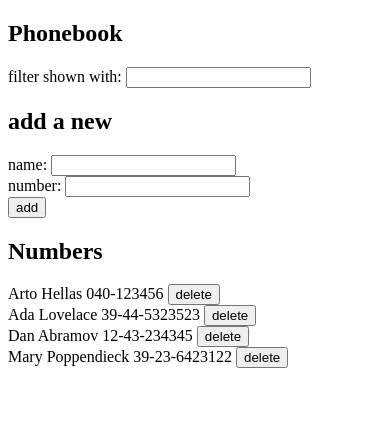
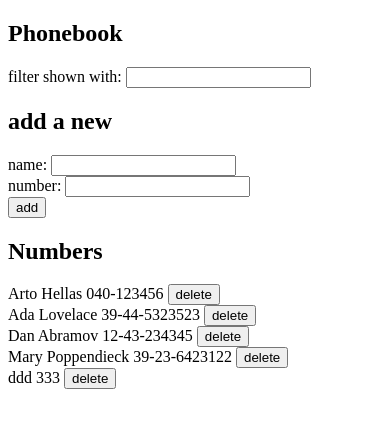
Before and after one commit to NastiaShulgina/part2, a React (Create React App) app: page / in a window 390 px wide. Shown: the top 428 px of the page. Built offline with nearby package versions, Linux system fonts and the light colour scheme; data requests are answered from the project's data file.

Commit message:
2.15*: The Phonebook step10

```diff
--- a/db.json
+++ b/db.json
@@ -19,6 +19,11 @@
       "name": "Mary Poppendieck",
       "number": "39-23-6423122",
       "id": 4
+    },
+    {
+      "name": "ddd",
+      "number": "333",
+      "id": 5
     }
   ]
 }
--- a/src/App.js
+++ b/src/App.js
@@ -50,6 +50,14 @@ const App = () => {
     setFilteredPersons(filtered)
   }
 
+  const handleNumberUpdate = (id, newObject) => {
+    personService
+      .changeNumber(id, newObject)
+      .then(updatedPerson => {
+        setPersons(persons.map(person => (person.id !== updatedPerson.id && person) || updatedPerson))
+      })
+  }
+
   const handleSubmit = (event) => {
     event.preventDefault()
 
@@ -58,15 +66,13 @@ const App = () => {
       number: newNote.newNumber
     }
 
-    persons.forEach(person => {
-      console.log(JSON.stringify(person),);
-    })
-
-    console.log(JSON.stringify(newPerson),);
-
     if (persons.some(person => JSON.stringify(person.name) === JSON.stringify(newPerson.name)
       && JSON.stringify(person.number) === JSON.stringify(newPerson.number))) {
       alert(`${newPerson.name} is already added to phonebook`)
+    } else if (persons.some(person => JSON.stringify(person.name) === JSON.stringify(newPerson.name))) {
+      const samePerson = persons.find(person => JSON.stringify(person.name) === JSON.stringify(newPerson.name) ? person : null)
+      window.confirm(`${newPerson.name} is already added to phonebook, replace the old number with a new one?`)
+        && handleNumberUpdate(samePerson.id, newPerson)
     } else {
       personService
         .create(newPerson)
@@ -74,7 +80,6 @@ const App = () => {
           setPersons(persons.concat(responseData))
           setNewNote('')
         })
-
       setFilter('')
     }
     setNewNote({
--- a/src/services/persons.js
+++ b/src/services/persons.js
@@ -12,14 +12,19 @@ const create = newObject => {
     return request.then(response => response.data)
 }
 
+const changeNumber = (id, newObject) => {
+    const request = axios.put(`${baseUrl}/${id}`, newObject)
+    return request.then(response => response.data)
+}
+
 const deleteById = (person, persons, setPersons) => {
-    if (window.confirm(`Delete ${person.name} ?`)) {
+    if (window.confirm(`Delete ${person.name}?`)) {
         axios.delete(`${baseUrl}/${person.id}`)
         setPersons(persons.filter(element => element.id !== person.id))
     }
 
 }
 
-const personService = { getAll, create, deleteById }
+const personService = { getAll, create, changeNumber, deleteById }
 
 export default personService
```
